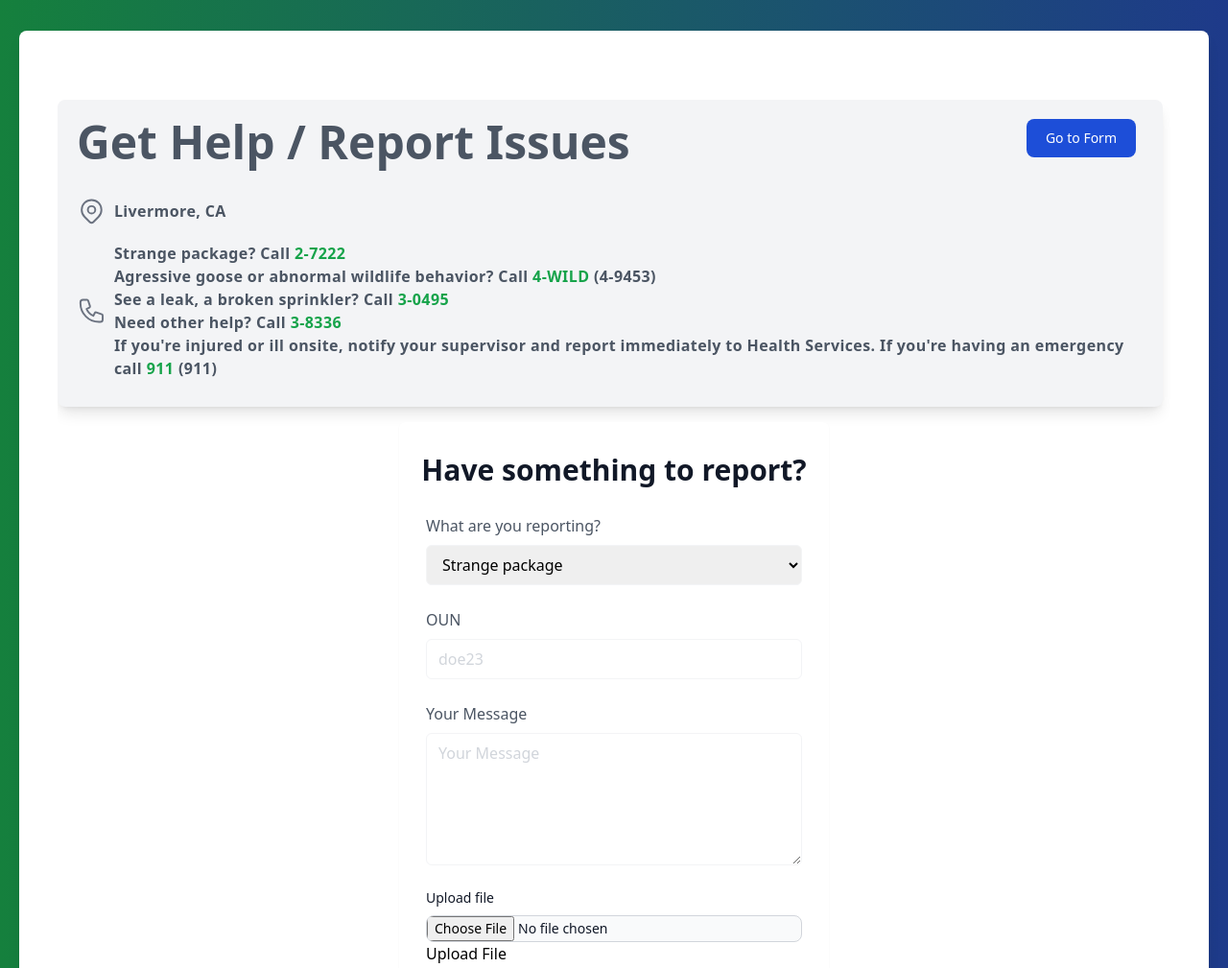
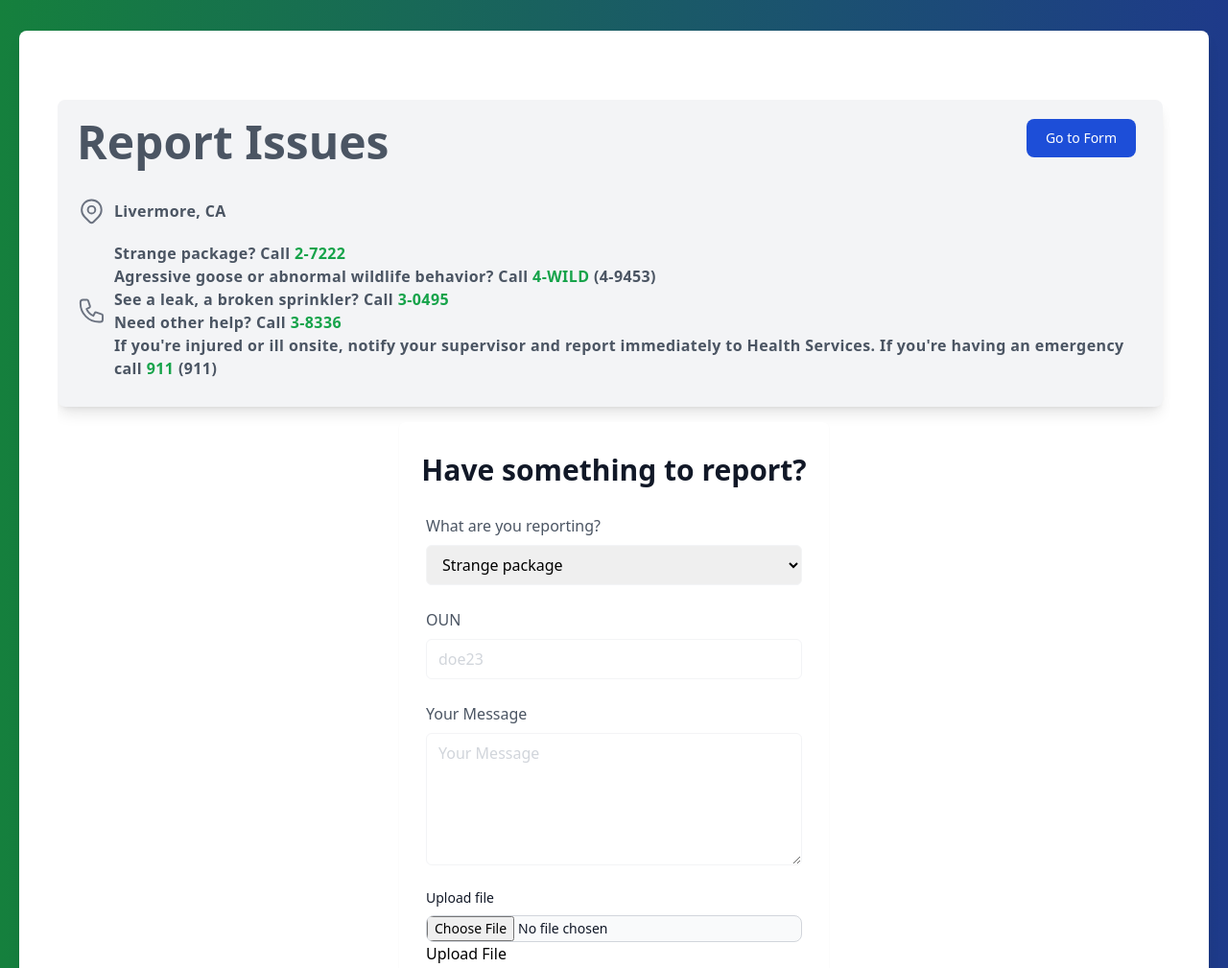
Before and after one commit to ariley/help.llnl, a website: page index.html in a window 1280 px wide. Shown: the top 1009 px of the page at 96% size. Drawn offline with nearby package versions, Linux system fonts and the light colour scheme.

Commit message:
akjdgjaks

```diff
--- a/index.html
+++ b/index.html
@@ -55,7 +55,7 @@
                     <h1
                       class="text-4xl sm:text-5xl text-gray-600 dark:text-gray-400 font-bold"
                     >
-                      Get Help / Report Issues
+                      Report Issues
                     </h1>
                     <div
                       class="flex items-center mt-8 text-gray-600 dark:text-gray-400"
```
